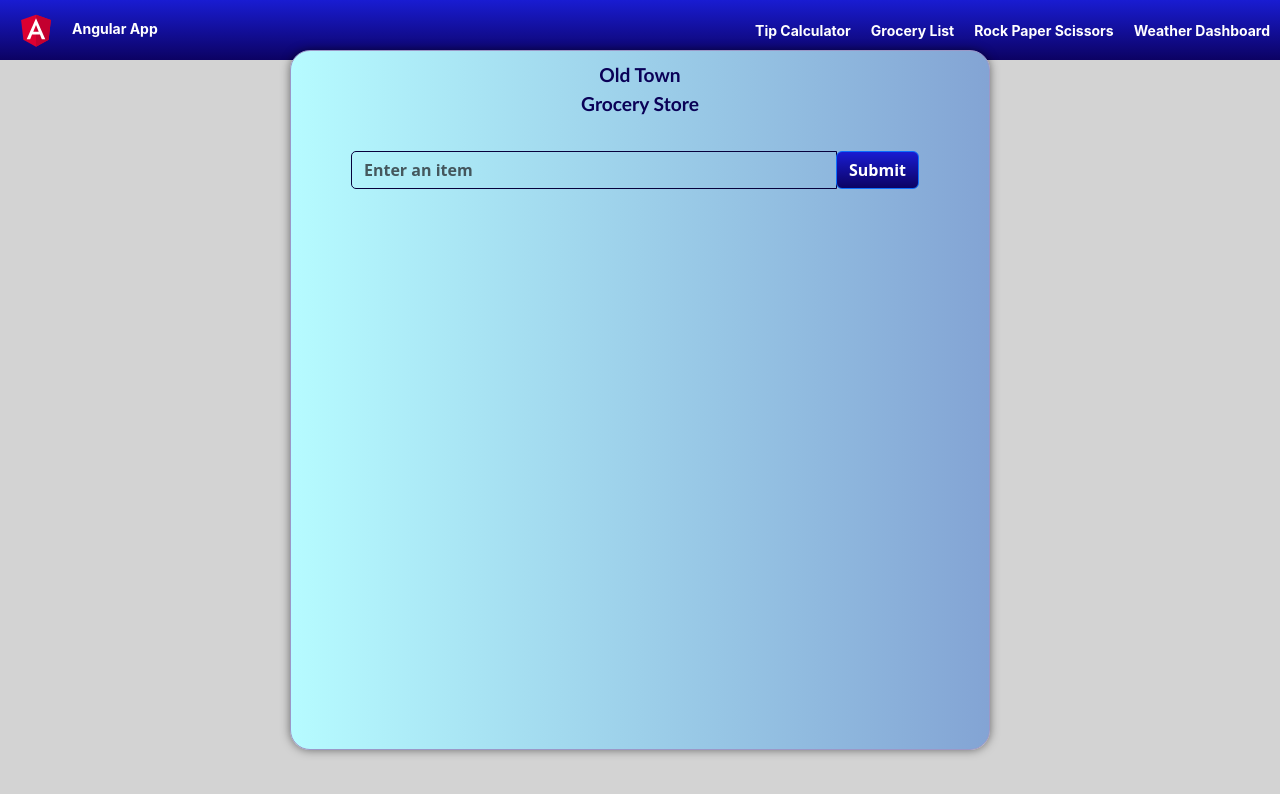
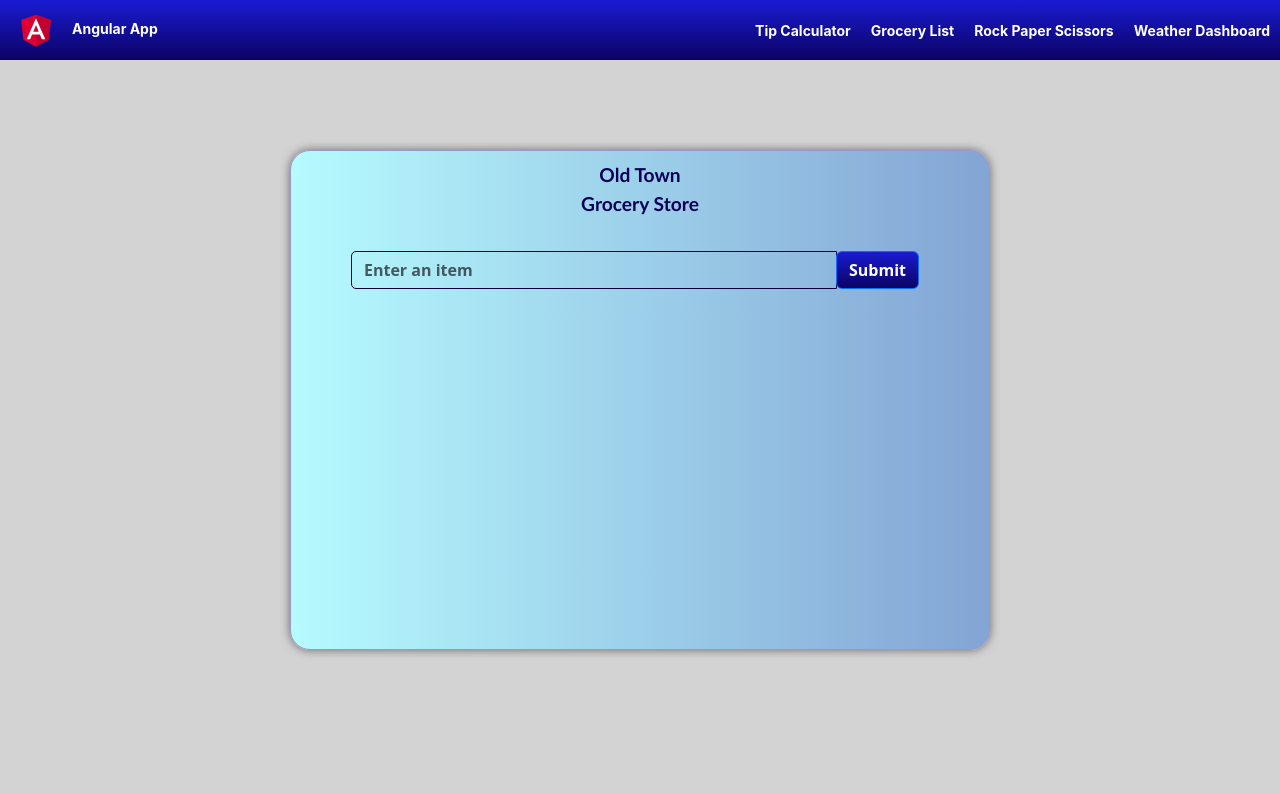
Before and after one commit to rueilmanzambi/appDemo, an Angular app: page /grocery in a window 1280 px wide. Shown: the top 794 px of the page. Built offline with nearby package versions, Linux system fonts and the light colour scheme.

Commit message:
fixed css layout with work computer

```diff
--- a/src/app/grocery/grocery.component.css
+++ b/src/app/grocery/grocery.component.css
@@ -12,11 +12,11 @@
     background-image: linear-gradient(to right, #b6fbff, #83a4d4);
     border: 1px solid rgb(155, 152, 199);
     width: 700px;
-    height: 700px;
+    height: 500px;
     border-radius: 20px;
     box-shadow: 0 0 10px rgba(0, 0, 0, 0.5);
     padding: 10px;
-    position: fixed;
+    position:fixed;
     top: 50%;
     left: 50%;
     transform: translate(-50%, -50%);
```
Also changed, not shown: src/app/calculator/calculator.component.css (line endings or trailing spaces).
